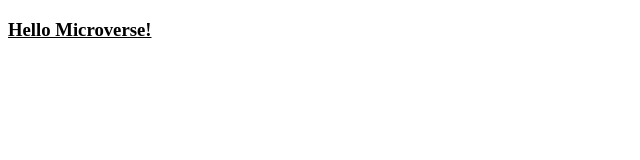
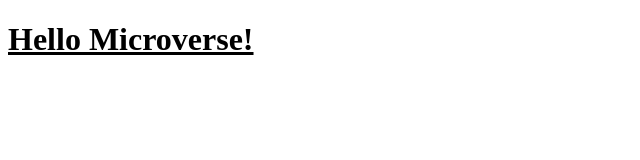
Before and after one commit to SarvarKh/Hello-Microverse, a website: page index.html in a window 1280 px wide. Shown: the whole page, without its empty margins (0-640 px from the left). Drawn offline with Linux system fonts and the light colour scheme.

Commit message:
Change h2 tag to h1 as per project specs and TSE comment

```diff
--- a/index.html
+++ b/index.html
@@ -8,6 +8,6 @@
     <link rel="stylesheet" href="./style.css">
 </head>
 <body>
-    <h3 class="header">Hello Microverse!</h3>
+    <h1 class="header">Hello Microverse!</h1>
 </body>
 </html>
```
